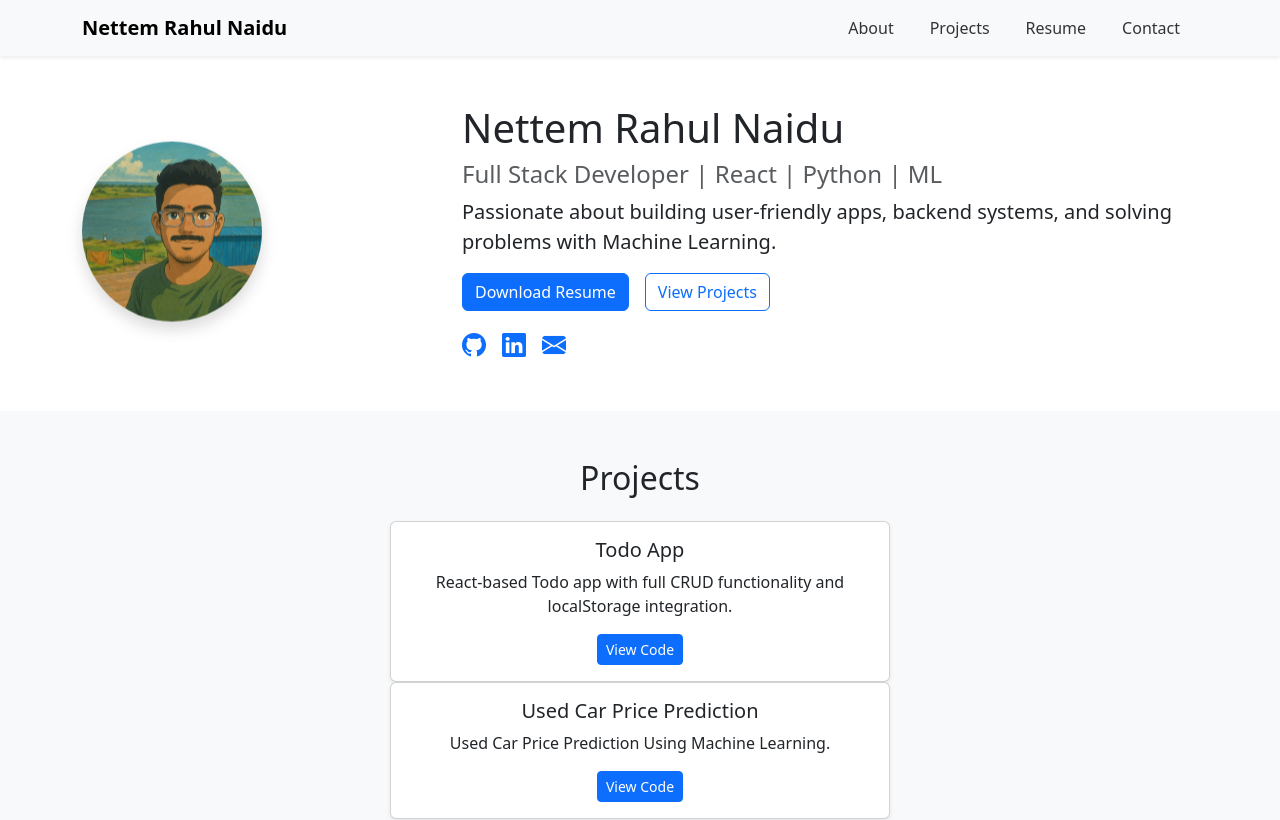
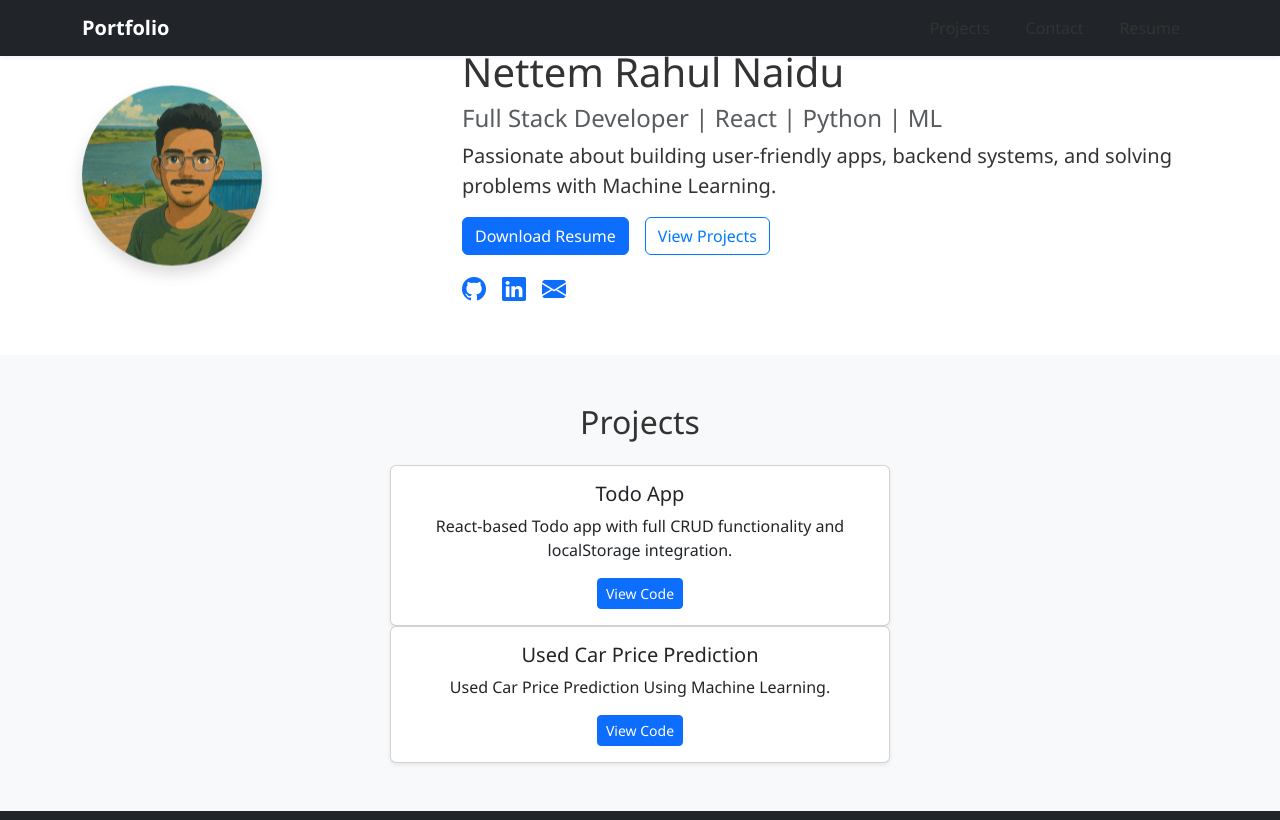
Before and after one commit to nettemrahul/my-portfolio, a React (Create React App) app: page / in a window 1280 px wide. Shown: the top 820 px of the page. Built offline with nearby package versions, Linux system fonts and the light colour scheme.

Commit message:
changed code

```diff
--- a/src/components/Navbar.js
+++ b/src/components/Navbar.js
@@ -1,36 +1,25 @@
 import React from 'react';
+import 'bootstrap/dist/css/bootstrap.min.css';
 
 const Navbar = () => {
   return (
-    <nav className="navbar navbar-expand-lg navbar-light bg-light sticky-top shadow-sm">
+    <nav className="navbar navbar-expand-lg navbar-dark bg-dark fixed-top">
       <div className="container">
-        <a className="navbar-brand fw-bold" href="#about">Nettem Rahul Naidu</a>
+        <a className="navbar-brand" href="#hero">Portfolio</a>
         <button
           className="navbar-toggler"
           type="button"
           data-bs-toggle="collapse"
           data-bs-target="#navbarNav"
-          aria-controls="navbarNav"
-          aria-expanded="false"
-          aria-label="Toggle navigation"
         >
           <span className="navbar-toggler-icon"></span>
         </button>
 
         <div className="collapse navbar-collapse" id="navbarNav">
-          <ul className="navbar-nav ms-auto mb-2 mb-lg-0">
-            <li className="nav-item">
-              <a className="nav-link" href="#about">About</a>
-            </li>
-            <li className="nav-item">
-              <a className="nav-link" href="#projects">Projects</a>
-            </li>
-            <li className="nav-item">
-            <a className="nav-link" href="/resume.pdf" download>Resume</a>
-            </li>
-            <li className="nav-item">
-              <a className="nav-link" href="#contact">Contact</a>
-            </li>
+          <ul className="navbar-nav ms-auto">
+            <li className="nav-item"><a className="nav-link" href="#projects">Projects</a></li>
+            <li className="nav-item"><a className="nav-link" href="#contact">Contact</a></li>
+            <li className="nav-item"><a className="nav-link" href="/resume.pdf" download>Resume</a></li>
           </ul>
         </div>
       </div>
```
